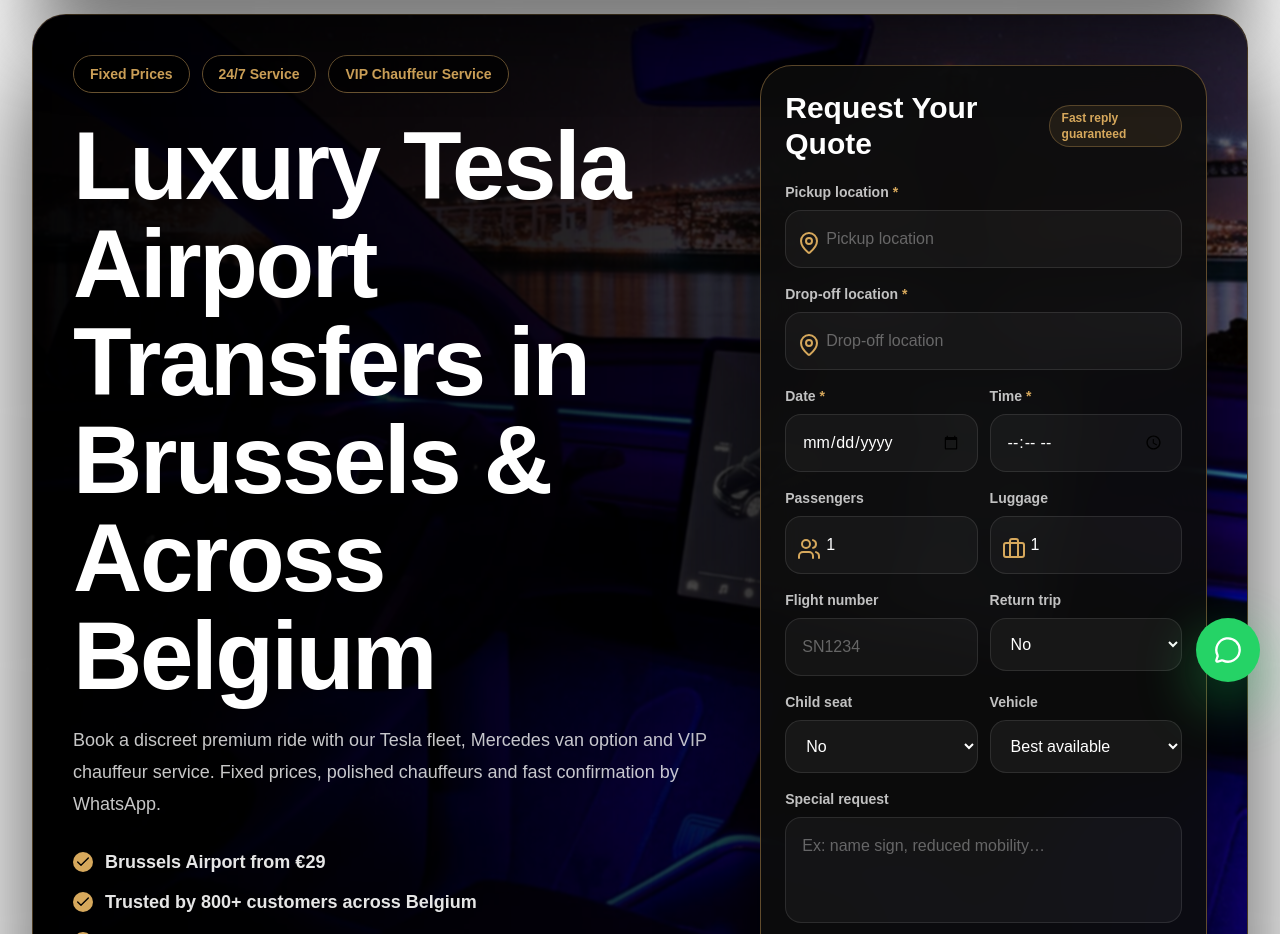
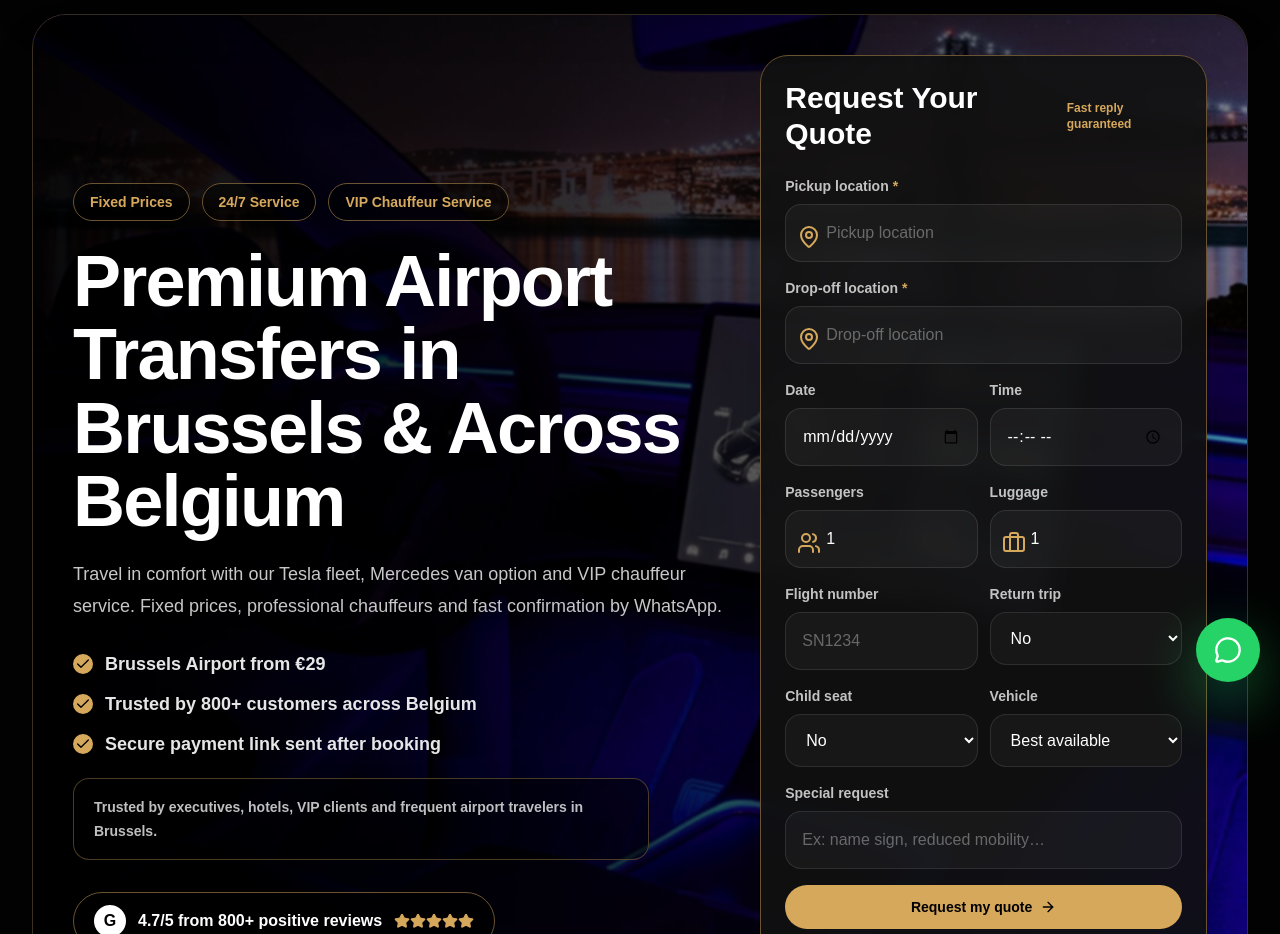
Before and after one commit to schcompany/blackcab-shuttle, a Next.js app: page / in a window 1280 px wide. Shown: the part 98-1032 px from the top of the page. Built offline with nearby package versions, Linux system fonts and the light colour scheme.

Commit message:
update site

```diff
--- a/app/page.js
+++ b/app/page.js
@@ -76,9 +76,9 @@
 const content = {
   en: {
     nav: ["Services", "Fleet", "Reviews", "FAQ", "Contact"],
-    heroTitle: "Luxury Tesla Airport Transfers in Brussels & Across Belgium",
+    heroTitle: "Premium Airport Transfers in Brussels & Across Belgium",
     heroText:
-      "Book a discreet premium ride with our Tesla fleet, Mercedes van option and VIP chauffeur service. Fixed prices, polished chauffeurs and fast confirmation by WhatsApp.",
+      "Travel in comfort with our Tesla fleet, Mercedes van option and VIP chauffeur service. Fixed prices, professional chauffeurs and fast confirmation by WhatsApp.",
     bullets: [
       "Brussels Airport from €29",
       "Trusted by 800+ customers across Belgium",
@@ -89,8 +89,6 @@
     googleReview: "4.7/5 from 800+ positive reviews",
     quote: "Request Your Quote",
     fastReply: "Fast reply guaranteed",
-    quickTitle: "Popular routes",
-    quickLocations: ["Brussels Airport", "Charleroi Airport", "Brussels Midi", "City Center"],
     pickup: "Pickup location",
     dropoff: "Drop-off location",
     date: "Date",
@@ -202,7 +200,8 @@
     legalTitle: "Legal information",
     legalCompany: "BlackCab Shuttle Brussels",
     legalDesc: "Premium taxi, shuttle and chauffeur service in Brussels, Belgium.",
-    legalPlaceholder: "",
+    legalPlaceholder:
+      "Operated by SCH Company SRL. VAT number and registered office address can be added here before final publication.",
     legalLinks: ["Privacy Policy", "Terms & Conditions", "Cookies Policy"],
     footerTagline: "Premium taxi and shuttle services in Brussels and across Belgium.",
     footerCols: [
@@ -231,9 +230,9 @@
 
   fr: {
     nav: ["Services", "Flotte", "Avis", "FAQ", "Contact"],
-    heroTitle: "Transferts Aéroport de Luxe à Bruxelles & Partout en Belgique",
+    heroTitle: "Transferts Aéroport Premium à Bruxelles & Partout en Belgique",
     heroText:
-      "Réservez un trajet premium et discret avec notre flotte Tesla, option van Mercedes et service chauffeur VIP. Prix fixes, chauffeurs soignés et confirmation rapide via WhatsApp.",
+      "Voyagez en confort avec notre flotte Tesla, option van Mercedes et service chauffeur VIP. Prix fixes, chauffeurs professionnels et confirmation rapide via WhatsApp.",
     bullets: [
       "Aéroport de Bruxelles dès 29€",
       "Déjà 800+ clients nous font confiance",
@@ -244,8 +243,6 @@
     googleReview: "4,7/5 d'après 800+ avis positifs",
     quote: "Demandez votre devis",
     fastReply: "Réponse rapide garantie",
-    quickTitle: "Trajets populaires",
-    quickLocations: ["Brussels Airport", "Charleroi Airport", "Bruxelles-Midi", "Centre-ville"],
     pickup: "Lieu de prise en charge",
     dropoff: "Lieu de destination",
     date: "Date",
@@ -357,7 +354,8 @@
     legalTitle: "Mentions légales",
     legalCompany: "BlackCab Shuttle Bruxelles",
     legalDesc: "Service premium de taxi, navette et chauffeur à Bruxelles, Belgique.",
-    legalPlaceholder: "",
+    legalPlaceholder:
+      "Exploité par SCH Company SRL. Le numéro de TVA et l’adresse du siège social peuvent être ajoutés ici avant publication définitive.",
     legalLinks: ["Politique de confidentialité", "Conditions générales", "Politique cookies"],
     footerTagline: "Services de taxi et navette premium à Bruxelles et dans toute la Belgique.",
     footerCols: [
@@ -386,9 +384,9 @@
 
   nl: {
     nav: ["Diensten", "Vloot", "Reviews", "FAQ", "Contact"],
-    heroTitle: "Luxe Tesla Luchthaventransfers in Brussel & Heel België",
+    heroTitle: "Premium Luchthaventransfers in Brussel & Heel België",
     heroText:
-      "Boek een discrete premium rit met onze Tesla-vloot, Mercedes van-optie en VIP-chauffeursservice. Vaste prijzen, verzorgde chauffeurs en snelle bevestiging via WhatsApp.",
+      "Reis comfortabel met onze Tesla-vloot, Mercedes van-optie en VIP-chauffeursservice. Vaste prijzen, professionele chauffeurs en snelle bevestiging via WhatsApp.",
     bullets: [
       "Brussels Airport vanaf €29",
       "Vertrouwd door 800+ klanten in België",
@@ -399,8 +397,6 @@
     googleReview: "4,7/5 op basis van 800+ positieve reviews",
     quote: "Vraag uw offerte aan",
     fastReply: "Snelle reactie gegarandeerd",
-    quickTitle: "Populaire routes",
-    quickLocations: ["Brussels Airport", "Charleroi Airport", "Brussel-Zuid", "Stadscentrum"],
     pickup: "Ophaallocatie",
     dropoff: "Bestemming",
     date: "Datum",
@@ -512,7 +508,8 @@
     legalTitle: "Juridische informatie",
     legalCompany: "BlackCab Shuttle Brussel",
     legalDesc: "Premium taxi-, shuttle- en chauffeursservice in Brussel, België.",
-    legalPlaceholder: "",
+    legalPlaceholder:
+      "Uitgebaat door SCH Company SRL. Het btw-nummer en de maatschappelijke zetel kunnen hier vóór definitieve publicatie worden toegevoegd.",
     legalLinks: ["Privacybeleid", "Algemene voorwaarden", "Cookiebeleid"],
     footerTagline: "Premium taxi- en shuttlediensten in Brussel en heel België.",
     footerCols: [
@@ -640,21 +637,6 @@
   );
 }
 
-function TextareaInput({ label, value, setValue, placeholder = "" }) {
-  return (
-    <label className="block">
-      <span className="mb-2 block text-sm font-bold text-white/75">{label}</span>
-      <textarea
-        value={value}
-        onChange={(e) => setValue(e.target.value)}
-        placeholder={placeholder}
-        rows={3}
-        className="w-full resize-none rounded-2xl border border-white/10 bg-white/[0.04] px-4 py-4 text-white outline-none placeholder:text-white/35 focus:border-[#d6a85c]"
-      />
-    </label>
-  );
-}
-
 function SelectInput({ label, value, setValue, options, ariaLabel }) {
   return (
     <label className="block">
@@ -677,7 +659,7 @@
 
 function Card({ children }) {
   return (
-    <div className="rounded-[26px] border border-white/10 bg-[linear-gradient(180deg,rgba(255,255,255,0.045),rgba(255,255,255,0.018))] p-5 shadow-[0_18px_60px_rgba(0,0,0,0.45)] transition duration-300 hover:-translate-y-1 hover:border-[#d6a85c]/45 hover:bg-[#111111]">
+    <div className="rounded-[24px] border border-white/10 bg-[#0d0d0d] p-5 shadow-2xl transition duration-300 hover:-translate-y-1 hover:border-[#d6a85c]/40 hover:bg-[#111111]">
       {children}
     </div>
   );
@@ -843,8 +825,6 @@
     const errors = {};
     if (!pickup.trim()) errors.pickup = t.fieldRequired;
     if (!dropoff.trim()) errors.dropoff = t.fieldRequired;
-    if (!date) errors.date = t.fieldRequired;
-    if (!time) errors.time = t.fieldRequired;
     if (Object.keys(errors).length > 0) {
       e.preventDefault();
       setFormErrors(errors);
@@ -854,28 +834,16 @@
     trackConversion("whatsapp_quote_click");
   };
 
-  const handleQuickLocation = (location) => {
-    if (!pickup.trim()) {
-      setPickup(location);
-      return;
-    }
-    if (!dropoff.trim()) {
-      setDropoff(location);
-      return;
-    }
-    setDropoff(location);
-  };
-
   // ─────────────────────────────────────────────────────────────────────────
   // RENDER
   // ─────────────────────────────────────────────────────────────────────────
   return (
-    <main className="min-h-screen overflow-x-hidden bg-[radial-gradient(circle_at_top_left,rgba(214,168,92,0.14),transparent_34%),radial-gradient(circle_at_75%_10%,rgba(255,255,255,0.06),transparent_28%),#030303] pb-24 text-white md:pb-0">
+    <main className="min-h-screen bg-[#030303] text-white">
       <JsonLd data={businessSchema} />
       <div className="mx-auto max-w-[1500px] px-4 py-4 md:px-8">
 
         {/* ── HEADER ──────────────────────────────────────────────────────── */}
-        <header className="sticky top-3 z-50 mb-4 rounded-[28px] border border-white/10 bg-black/75 px-5 py-4 shadow-[0_24px_80px_rgba(0,0,0,0.65)] backdrop-blur-2xl">
+        <header className="sticky top-3 z-50 mb-4 rounded-[24px] border border-white/10 bg-black/70 px-5 py-4 shadow-2xl backdrop-blur-xl">
           <div className="flex items-center justify-between gap-4">
             <a href="#hero" className="leading-none">
               <div className="text-2xl font-black tracking-tight md:text-3xl">BLACKCAB</div>
@@ -954,7 +922,7 @@
         {/* ── HERO ────────────────────────────────────────────────────────── */}
         <section
           id="hero"
-          className="relative overflow-hidden rounded-[34px] border border-[#6b5431]/70 bg-black shadow-[0_40px_120px_rgba(0,0,0,0.72)]"
+          className="relative overflow-hidden rounded-[34px] border border-[#3b3022] bg-black shadow-2xl"
         >
           <Image
             src={images.hero}
@@ -965,9 +933,9 @@
             quality={90}
             className="object-cover"
           />
-          <div className="absolute inset-0 bg-[linear-gradient(90deg,rgba(0,0,0,0.97)_0%,rgba(0,0,0,0.80)_44%,rgba(0,0,0,0.36)_100%)] backdrop-blur-[1px]" />
+          <div className="absolute inset-0 bg-[linear-gradient(90deg,rgba(0,0,0,0.95)_0%,rgba(0,0,0,0.76)_42%,rgba(0,0,0,0.30)_100%)] backdrop-blur-[1px]" />
 
-          <div className="relative z-10 grid min-h-[620px] gap-8 p-5 md:min-h-[760px] md:p-10 xl:grid-cols-[1.1fr_0.75fr]">
+          <div className="relative z-10 grid min-h-[760px] gap-8 p-5 md:p-10 xl:grid-cols-[1.1fr_0.75fr]">
             {/* Left column */}
             <div className="flex flex-col justify-center">
               <div className="mb-6 flex flex-wrap gap-3">
@@ -981,11 +949,11 @@
                 ))}
               </div>
 
-              <h1 className="max-w-4xl text-4xl font-black leading-[1.02] tracking-tight md:text-7xl xl:text-8xl">
+              <h1 className="max-w-4xl text-5xl font-black leading-[1.02] tracking-tight md:text-7xl">
                 {t.heroTitle}
               </h1>
 
-              <p className="mt-4 max-w-2xl text-base leading-7 text-white/78 md:mt-5 md:text-lg md:leading-8">
+              <p className="mt-5 max-w-2xl text-lg leading-8 text-white/78">
                 {t.heroText}
               </p>
 
@@ -1022,31 +990,13 @@
             </div>
 
             {/* Right column — Quote form */}
-            <div className="my-auto rounded-[32px] border border-[#6b5431]/90 bg-[#0d0d0d]/92 p-4 shadow-[0_30px_90px_rgba(0,0,0,0.7)] backdrop-blur-xl md:p-6">
-              <div className="mb-5 flex items-center justify-between gap-4">
-                <h2 className="text-2xl font-black md:text-3xl">{t.quote}</h2>
-                <span className="rounded-full border border-[#d6a85c]/30 bg-[#d6a85c]/10 px-3 py-1 text-xs font-bold text-[#d6a85c]">{t.fastReply}</span>
+            <div className="my-auto rounded-[28px] border border-[#6b5431] bg-[#111]/90 p-6 shadow-2xl backdrop-blur-md">
+              <div className="mb-6 flex items-center justify-between gap-4">
+                <h2 className="text-3xl font-black">{t.quote}</h2>
+                <span className="text-xs font-bold text-[#d6a85c]">{t.fastReply}</span>
               </div>
 
-              <div className="mb-4 md:hidden">
-                <div className="mb-2 text-xs font-bold uppercase tracking-[0.18em] text-white/45">
-                  {t.quickTitle}
-                </div>
-                <div className="grid grid-cols-2 gap-2">
-                  {t.quickLocations.map((location) => (
-                    <button
-                      key={location}
-                      type="button"
-                      onClick={() => handleQuickLocation(location)}
-                      className="rounded-2xl border border-white/10 bg-white/[0.04] px-3 py-3 text-left text-xs font-bold text-white/80 transition hover:border-[#d6a85c]/60 hover:text-[#d6a85c]"
-                    >
-                      {location}
-                    </button>
-                  ))}
-                </div>
-              </div>
-
-              <div className="grid gap-3 md:gap-4">
+              <div className="grid gap-4">
                 <Input
                   label={t.pickup}
                   value={pickup}
@@ -1072,16 +1022,12 @@
                     value={date}
                     setValue={setDate}
                     type="date"
-                    required
-                    error={formErrors.date}
                   />
                   <Input
                     label={t.time}
                     value={time}
                     setValue={setTime}
                     type="time"
-                    required
-                    error={formErrors.time}
                   />
                 </div>
 
@@ -1139,7 +1085,7 @@
                   />
                 </div>
 
-                <TextareaInput
+                <Input
                   label={t.specialRequest}
                   value={specialRequest}
                   setValue={setSpecialRequest}
@@ -1431,11 +1377,15 @@
                   +32 490 37 39 03
                 </a>
               </p>
-              <div className="flex flex-wrap gap-3 pt-1 text-white/45">
+              <div className="flex flex-wrap gap-3 pt-1">
                 {t.legalLinks.map((link) => (
-                  <span key={link} className="rounded-full border border-white/10 px-3 py-1">
+                  <a
+                    key={link}
+                    href="#"
+                    className="text-white/50 hover:text-[#d6a85c] underline transition"
+                  >
                     {link}
-                  </span>
+                  </a>
                 ))}
               </div>
             </div>
@@ -1480,29 +1430,10 @@
         href={whatsappUrl}
         aria-label={t.whatsapp}
         onClick={() => trackConversion("floating_whatsapp_click")}
-        className="fixed bottom-5 right-5 z-[80] hidden h-16 w-16 items-center justify-center rounded-full bg-[#25D366] text-white shadow-[0_20px_60px_rgba(37,211,102,0.45)] transition hover:scale-105 focus:outline-none focus:ring-2 focus:ring-[#25D366] focus:ring-offset-2 md:flex"
+        className="fixed bottom-5 right-5 z-[80] flex h-16 w-16 items-center justify-center rounded-full bg-[#25D366] text-white shadow-[0_20px_60px_rgba(37,211,102,0.45)] transition hover:scale-105 focus:outline-none focus:ring-2 focus:ring-[#25D366] focus:ring-offset-2"
       >
         <MessageCircle className="h-7 w-7" aria-hidden="true" />
       </a>
-
-      <div className="fixed inset-x-0 bottom-0 z-[90] grid grid-cols-2 border-t border-white/10 bg-black/95 p-2 shadow-[0_-20px_50px_rgba(0,0,0,0.55)] backdrop-blur-xl md:hidden">
-        <a
-          href={whatsappUrl}
-          onClick={() => trackConversion("mobile_sticky_whatsapp_click")}
-          className="inline-flex min-h-14 items-center justify-center gap-2 rounded-2xl bg-[#25D366] px-4 py-3 text-sm font-black text-white"
-        >
-          <MessageCircle className="h-5 w-5" aria-hidden="true" />
-          WhatsApp
-        </a>
-        <a
-          href={`tel:${PHONE}`}
-          onClick={() => trackConversion("mobile_sticky_call_click")}
-          className="ml-2 inline-flex min-h-14 items-center justify-center gap-2 rounded-2xl bg-white px-4 py-3 text-sm font-black text-black"
-        >
-          <Phone className="h-5 w-5" aria-hidden="true" />
-          {t.call}
-        </a>
-      </div>
     </main>
   );
 }
```
